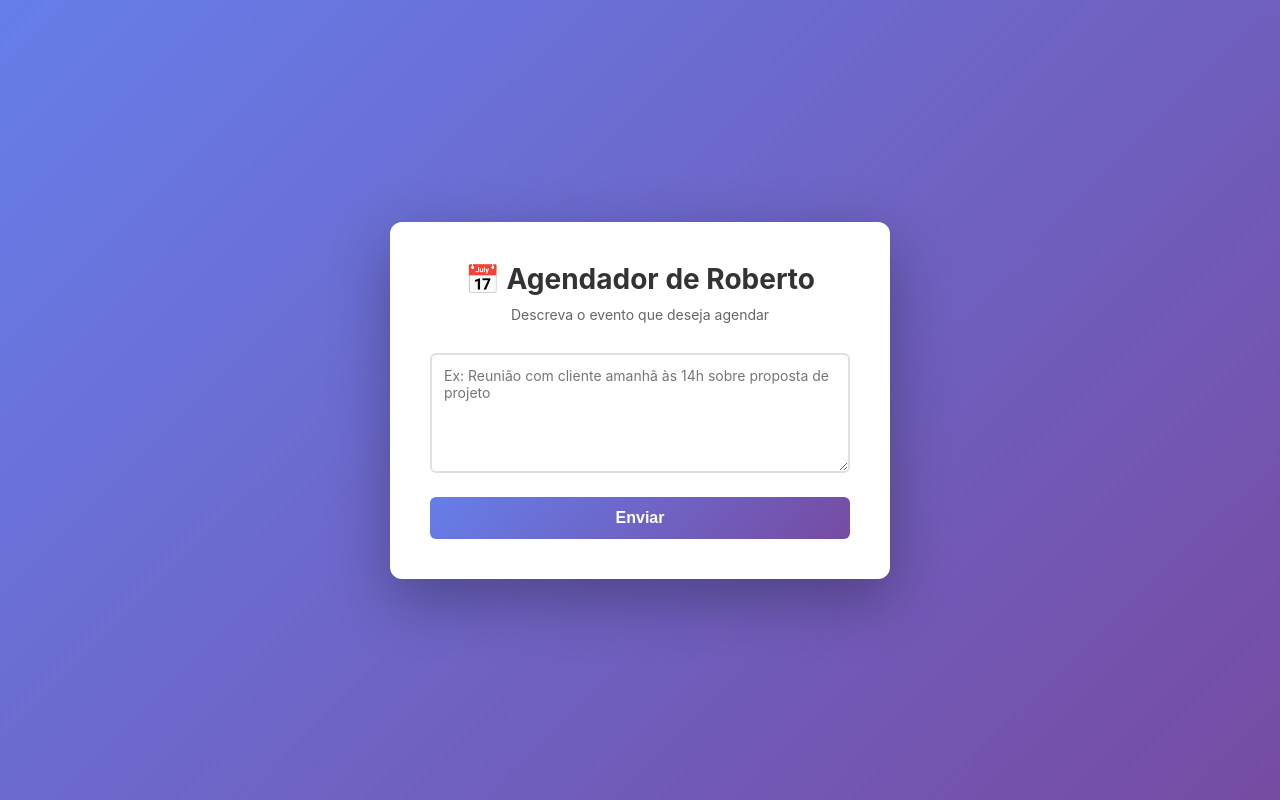
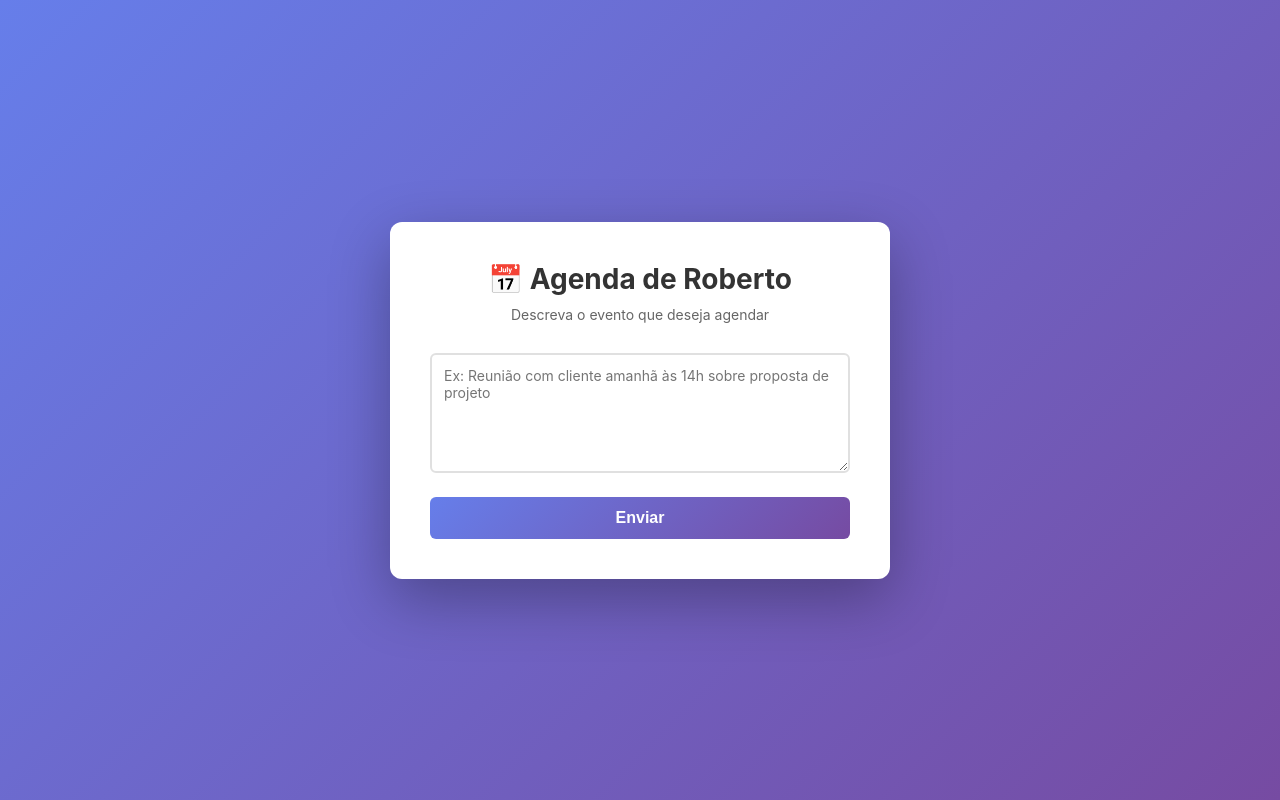
Before and after one commit to robertoseifert/agenda, a plain HTML site: page index.html in a window 1280 px wide. Drawn offline with Linux system fonts and the light colour scheme.

Commit message:
Update index.html

```diff
--- a/index.html
+++ b/index.html
@@ -144,7 +144,7 @@
 </head>
 <body>
     <div class="container">
-        <h1>📅 Agendador de Roberto</h1>
+        <h1>📅 Agenda de Roberto</h1>
         <p class="subtitle">Descreva o evento que deseja agendar</p>
 
         <form id="eventForm">
```
